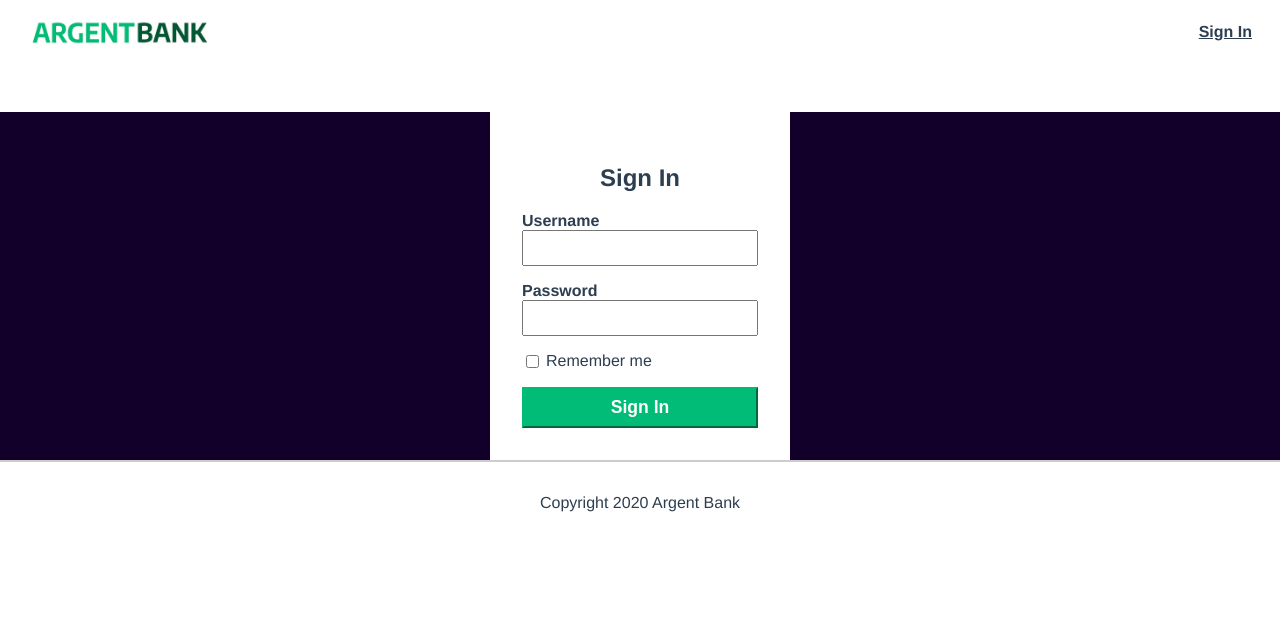
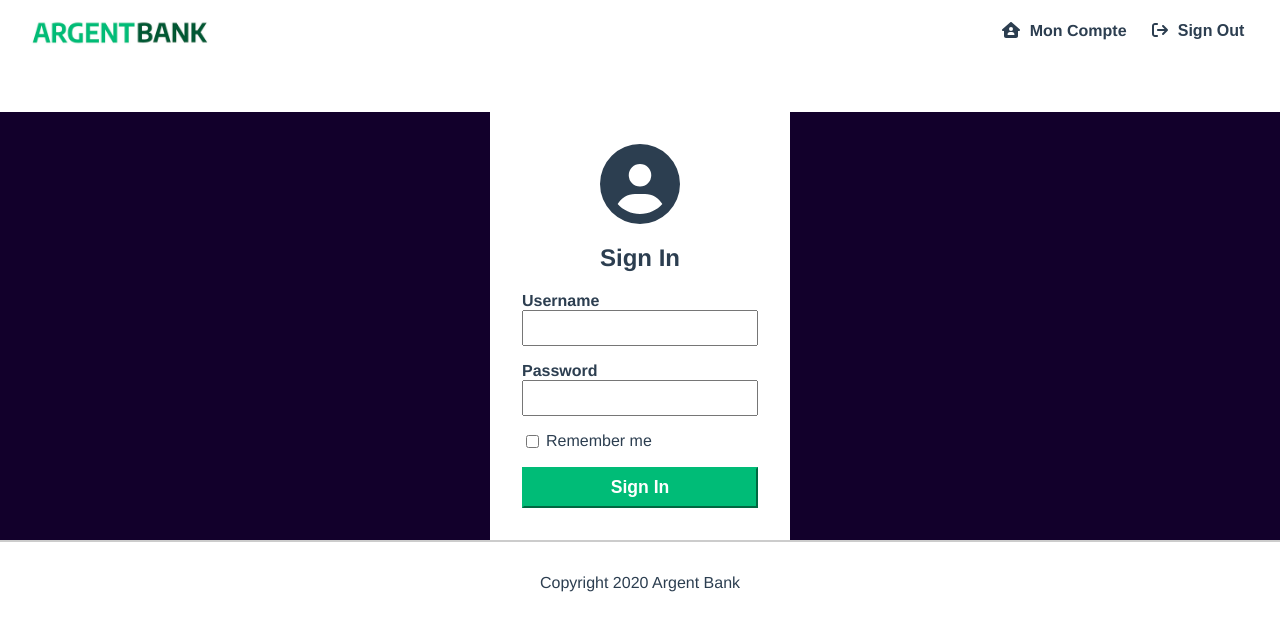
Before and after one commit to LauNM/LaurieBeduneau_13_code_102022, a React (Create React App) app: page /sign-in in a window 1280 px wide. Shown: the top 630 px of the page. Built offline with nearby package versions, Linux system fonts and the light colour scheme; sample sign-in values are in the browser's storage.

Commit message:
added font awesome library and localStorage when needed

```diff
--- a/package.json
+++ b/package.json
@@ -3,6 +3,9 @@
   "version": "0.1.0",
   "private": true,
   "dependencies": {
+    "@fortawesome/fontawesome-svg-core": "^6.2.0",
+    "@fortawesome/free-solid-svg-icons": "^6.2.0",
+    "@fortawesome/react-fontawesome": "^0.2.0",
     "@reduxjs/toolkit": "^1.8.5",
     "@testing-library/jest-dom": "^5.16.5",
     "@testing-library/react": "^13.4.0",
--- a/src/App.js
+++ b/src/App.js
@@ -5,14 +5,18 @@ import Homepage from './pages/homepage';
 import SignIn from './pages/signIn';
 import UserAccount from './pages/userAccount';
 import EditCredentials from './pages/editCredentials';
-import {useSelector} from "react-redux";
+import { useDispatch } from "react-redux";
+import { setToken } from './slices/authSlice';
 
 function App() {
-  const isConnected = useSelector((state) => state.token.token) !== null;
+  const dispatch = useDispatch()
+  if (localStorage.getItem("token") !== null) {
+    dispatch(setToken(localStorage.getItem("token")))
+  }
 
   return (
     <div>
-      <Navbar isConnected={isConnected}/>
+      <Navbar />
       <Routes>
         <Route path="/" element={<Homepage />} />
         <Route path="/sign-in" element={<SignIn />} />
--- a/src/assets/scss/style.scss
+++ b/src/assets/scss/style.scss
@@ -53,7 +53,9 @@ html {
 
   .main-nav-item {
     text-decoration: none;
-    margin-right: 0.5rem;
+    margin: 0 0.6rem;
+    display: inline-flex;
+    gap: 10px;
   }
 
   .main-nav-item:hover {
--- a/src/components/navbar.js
+++ b/src/components/navbar.js
@@ -1,13 +1,23 @@
 import logo from '../assets/img/argentBankLogo.png';
-import { Link } from "react-router-dom";
-import { logOut } from '../slices/authSlice';
-import {useDispatch} from "react-redux";
+import { FontAwesomeIcon } from '@fortawesome/react-fontawesome';
+import { faUserCircle, faHouseUser, faArrowRightFromBracket } from '@fortawesome/free-solid-svg-icons'
+import {Link, useNavigate} from "react-router-dom";
+import {logOut} from '../slices/authSlice';
+import {useDispatch, useSelector} from "react-redux";
 
-function Navbar({isConnected}) {
+function Navbar() {
   const dispatch = useDispatch();
-  const out = () => {
+  const navigate = useNavigate();
+  const logout = () => {
+    try {
       dispatch(logOut())
+      localStorage.removeItem("token");
+      navigate('/sign-in');
+    } catch (error) {
+      console.log(error)
     }
+  }
+  const isConnected = useSelector((state) => state.token.token);
 
   return (
     <nav className="main-nav">
@@ -23,15 +33,24 @@ function Navbar({isConnected}) {
       </Link>
       <div>
         {isConnected ?
-              <button className="logout-button" onClick={out}>
+          <span>
+            <Link to={'/account'}>
               <span className="main-nav-item">
-                    <i className="fa fa-user-circle"></i>
+                <FontAwesomeIcon icon={faHouseUser} />
+                Mon Compte
+              </span>
+            </Link>
+            <button className="logout-button" onClick={logout}>
+              <span className="main-nav-item">
+                <FontAwesomeIcon icon={faArrowRightFromBracket} />
                 Sign Out
               </span>
-              </button> :
+            </button>
+          </span>
+          :
           <Link to={'/sign-in'}>
             <span className="main-nav-item">
-                        <i className="fa fa-user-circle"></i>
+              <FontAwesomeIcon icon={faUserCircle} />
               Sign In
             </span>
           </Link>
--- a/src/index.js
+++ b/src/index.js
@@ -1,4 +1,5 @@
 import React from 'react';
+import './assets/scss/style.scss';
 import ReactDOM from 'react-dom/client';
 import { BrowserRouter } from "react-router-dom";
 import App from './App';
@@ -17,7 +18,4 @@ root.render(
 
 );
 
-// If you want to start measuring performance in your app, pass a function
-// to log results (for example: reportWebVitals(console.log))
-// or send to an analytics endpoint. Learn more: https://bit.ly/CRA-vitals
 reportWebVitals();
--- a/src/pages/editCredentials.js
+++ b/src/pages/editCredentials.js
@@ -1,4 +1,3 @@
-import '../assets/scss/style.scss';
 import {Link, useNavigate} from "react-router-dom";
 import { useRef } from 'react';
 import { updateProfile } from '../api/apiRquests';
--- a/src/pages/homepage.js
+++ b/src/pages/homepage.js
@@ -1,5 +1,3 @@
-
-import '../assets/scss/style.scss';
 import chatIcon from'../assets/img/icon-chat.png';
 import moneyIcon from'../assets/img/icon-money.png';
 import securityIcon from'../assets/img/icon-security.png';
--- a/src/pages/signIn.js
+++ b/src/pages/signIn.js
@@ -1,14 +1,16 @@
-import '../assets/scss/style.scss';
 import { useRef } from 'react';
 import { useNavigate } from 'react-router-dom';
 import { getToken } from '../api/apiRquests';
 import { useDispatch } from 'react-redux';
 
 import { setToken } from '../slices/authSlice';
+import {faUserCircle} from "@fortawesome/free-solid-svg-icons";
+import {FontAwesomeIcon} from "@fortawesome/react-fontawesome";
 
 function SignIn() {
     const emailRef = useRef();
     const passwordRef = useRef();
+    const checkRef = useRef();
     const navigate = useNavigate();
     const dispatch = useDispatch();
 
@@ -19,7 +21,10 @@ function SignIn() {
             const {body} = await getToken({email: emailRef.current.value, password: passwordRef.current.value})
             const token = body.token
             dispatch(setToken(token));
-            localStorage.setItem("token",token)
+            if (checkRef.current.checked) {
+                localStorage.setItem("token",token)
+            }
+
             navigate('/account');
         }
         catch (error) {
@@ -30,7 +35,7 @@ function SignIn() {
     return (
         <main className="main bg-dark">
             <section className="sign-in-content">
-                <i className="fa fa-user-circle sign-in-icon"></i>
+                <FontAwesomeIcon icon={faUserCircle} className="sign-in-icon"/>
                 <h1>Sign In</h1>
                 <form onSubmit={handleSubmit}>
                     <div className="input-wrapper">
@@ -42,7 +47,7 @@ function SignIn() {
                         <input ref={passwordRef} type="password" id="password"/>
                     </div>
                     <div className="input-remember">
-                        <input type="checkbox" id="remember-me" />
+                        <input ref={checkRef} type="checkbox" id="remember-me" />
                         <label htmlFor="remember-me">Remember me</label>
                     </div>
                    <button className="sign-in-button">Sign In</button>
--- a/src/pages/userAccount.js
+++ b/src/pages/userAccount.js
@@ -1,6 +1,5 @@
 import React, {useEffect} from "react";
 import {Link, Navigate} from 'react-router-dom';
-import '../assets/scss/style.scss';
 import { getProfile } from "../api/apiRquests";
 import { useSelector, useDispatch } from 'react-redux'
 import { setUser } from "../slices/userSlice";
@@ -26,7 +25,7 @@ function UserAccount() {
 
     const user = useSelector((state) => state.user)
 
-    if (user.firstName === null) return <div>Loading...</div>
+    if (token && user.firstName === null) return <div>Loading...</div>
 
     return (
         <div>
```
Also changed, not shown: 1 other file (tests, documents, lock files or other folders). Lines whose indentation alone changed are shown as unchanged.
